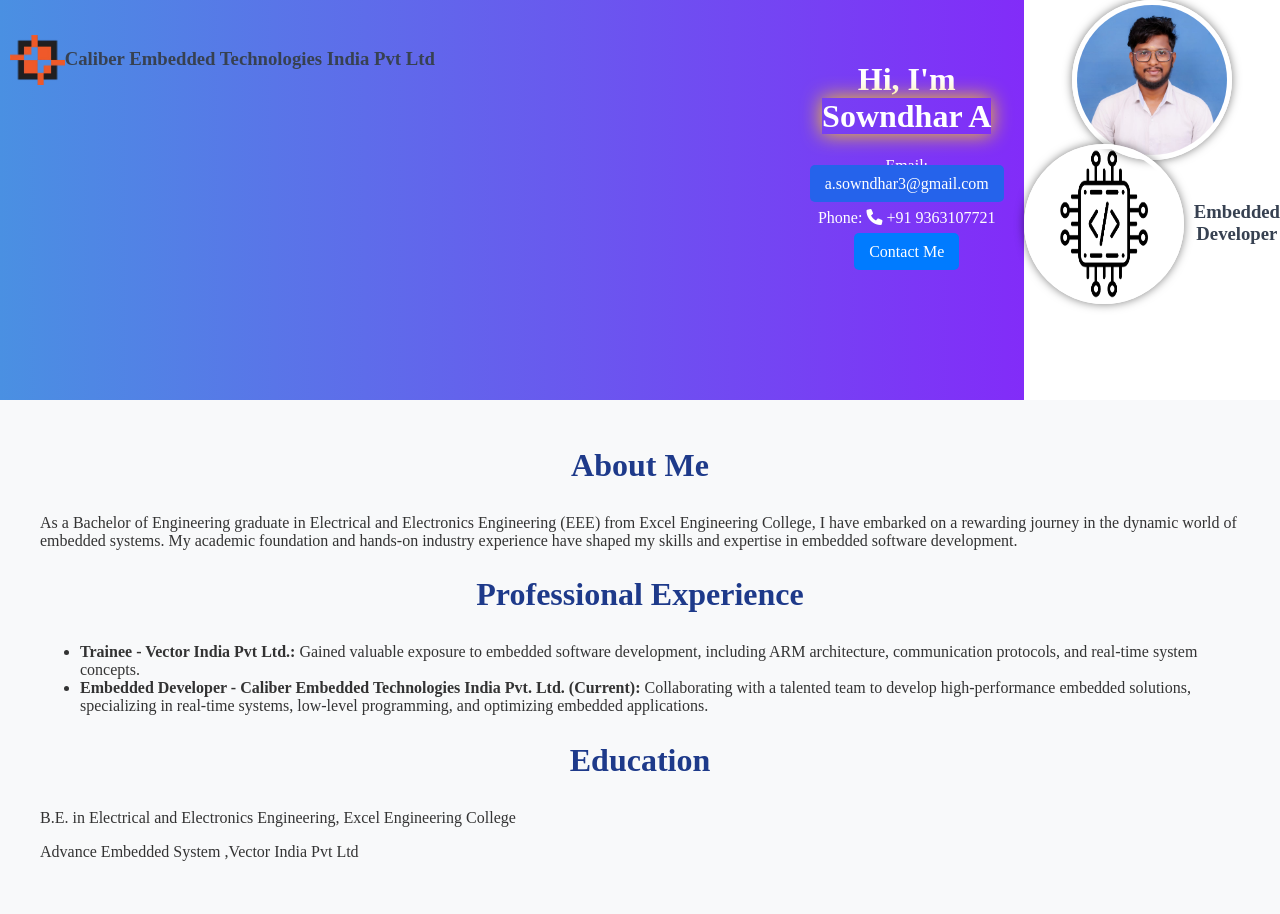
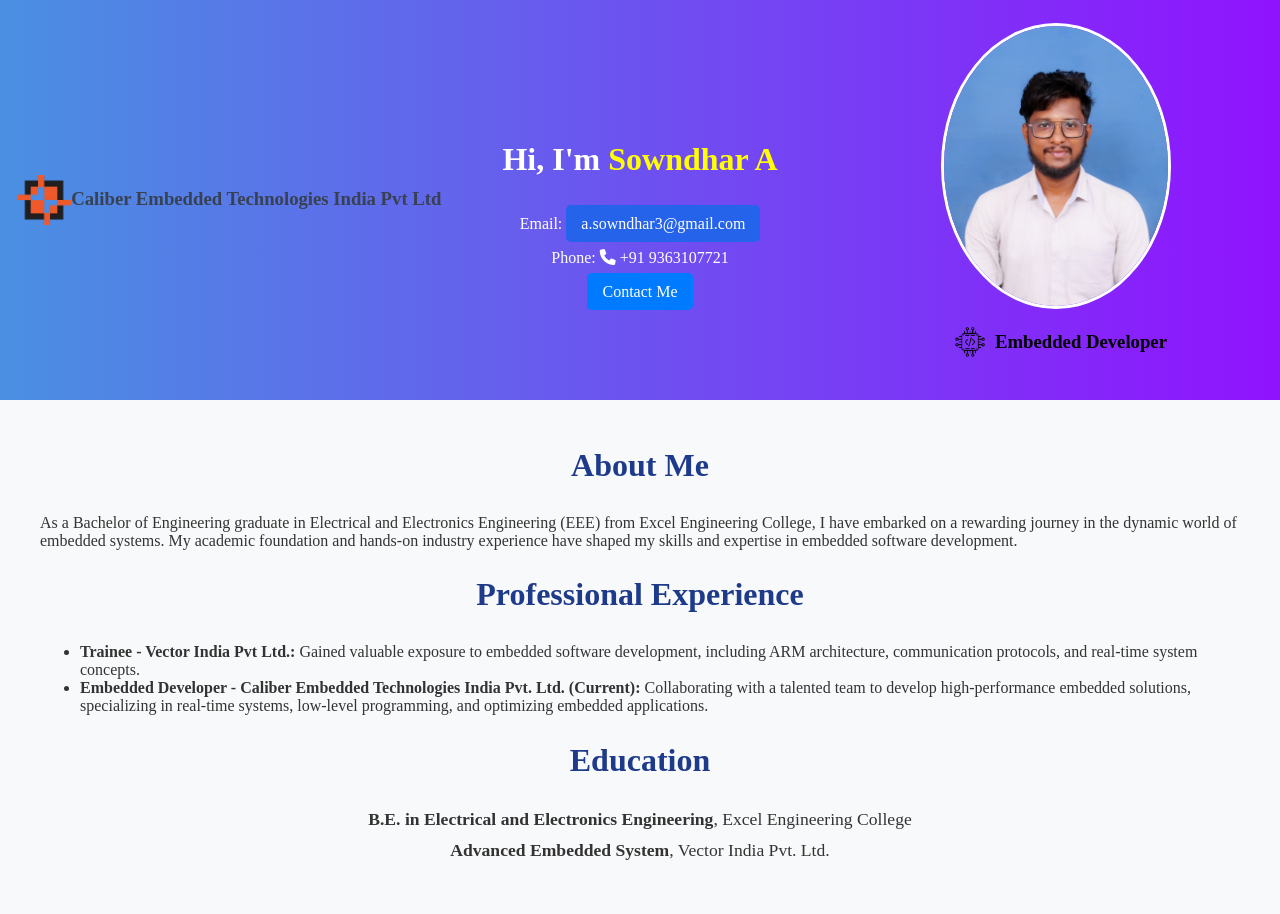
Before and after one commit to sowndhar02/Portfolio, a plain HTML site: page index.html in a window 1280 px wide. Shown: the top 914 px of the page. Drawn offline with Linux system fonts and the light colour scheme.

Commit message:
Add files via upload

```diff
--- a/index.css
+++ b/index.css
@@ -17,27 +17,52 @@ body {
   color: white; /* Text color */
 
   display: flex;
+  justify-content: space-evenly;
 
 }
 
 .logo-container {
-  width: 40%;
-  display: flex; /* Use flexbox for logos and text */
-  align-items: center; /* Center logos vertically */
-}
-
-.header-container {
-  width: 20%;
-  display: flex; /* Use flexbox for the header */
-  justify-content: space-between; /* Space between logos and navigation */
-  align-items: center; /* Center items vertically */
+  width: 35%;
+  display: flex;
+  justify-content: center;
+  align-items: center;
 
 }
 
+
+.hero-content{
+  width: 30%;
+  display: flex;
+  flex-direction: column;
+  justify-content: center;
+  align-items: center;
+
+}
+
+.highlight {
+  animation: glow 2s infinite alternate;
+  color: yellow;
+
+}
 .hero-image {
-  width: 40%;
+  width: 35%;
   height: 100%;
-  background-color: #ffffff;
+  display: flex;
+  flex-direction: column;
+  justify-content: center;
+  align-items: center;
+
+}
+
+.logo-img h3{
+  height: 30px;
+  color: black;
+  display: flex;
+  align-items: center;
+
+}
+.logo-img img{
+  width: 50px;
 }
 
 .profile-img {
@@ -48,10 +73,6 @@ body {
   object-fit: cover; /* Maintain aspect ratio */
 }
 
-.logo-container{
-  width: 100%;
-  height: 30%;
-}
 
 
 .logo {
@@ -321,3 +342,15 @@ button:hover {
 .youtube-link:hover {
   text-decoration: underline; /* Underline on hover */
 }
+.education-container {
+  text-align: center; /* Center the education details */
+}
+
+.education-description {
+  margin: 10px 0; /* Add space between the education details */
+  font-size: 1.1rem; /* Optional: Adjust the font size for better visibility */
+}
+
+.education-description strong {
+  font-weight: bold; /* Make the important text bold */
+}
--- a/index.html
+++ b/index.html
@@ -9,8 +9,8 @@
   <link href="https://cdnjs.cloudflare.com/ajax/libs/font-awesome/6.0.0-beta3/css/all.min.css" rel="stylesheet">
   <link href="https://fonts.googleapis.com/css2?family=Poppins:wght@400;600;700&display=swap" rel="stylesheet">
   <style>
-    /* Animation Keyframes */
-    @keyframes fadeIn {
+     Animation Keyframes
+     /*@keyframes fadeIn {
       from {
         opacity: 0;
         transform: translateY(20px);
@@ -53,46 +53,19 @@
       100% {
         box-shadow: 0 0 5px #facc15;
       }
-    }
-
-    /* Applying Animations */
+    } */
 
 
-    <!-- .hero-content {
-      flex: 1;
-      text-align: left;
-      padding: 20px;
-    }
 
-    .hero-image {
-      flex: 0.5;
-      text-align: center;
-    } -->
 
-    <!-- .hero-image img {
-      border-radius: 50%;
-      width: 150px;
-      height: 150px;
-      border: 5px solid #fff;
-      box-shadow: 0 0 10px rgba(0, 0, 0, 0.5);
-    } -->
 
-    .highlight {
-      animation: glow 2s infinite alternate;
-    }
 
-    h2 {
-      animation: bounce 1s infinite;
-    }
 
-    a.btn {
-      transition: transform 0.3s ease, background 0.3s ease;
-    }
 
     a.btn:hover {
       transform: scale(1.1);
       background: #1e40af;
-    }
+    } */
   </style>
 </head>
 
@@ -117,9 +90,9 @@
       </div>
       <div class="hero-image">
         <img src="./Image/profile.jpg" alt="Sowndhar A" class="profile-img">
-        <div class="logo-container">
-          <img src="./Image/embeddeds.png" alt="Embedded Logo" class="logo" style="margin-right: 10px;">
-          <h3 style="display: inline;">Embedded Developer</h3>
+        <div class="logo-img">
+
+          <h3 ><img src="./Image/embeddeds.png" alt="Embedded Logo"> Embedded Developer</h3>
         </div>
 
   </header>
@@ -147,13 +120,16 @@
           low-level programming, and optimizing embedded applications.
         </li>
       </ul>
+      <h2 class="sub-title">Education</h2>
+      <div class="education-container">
+          <p class="education-description">
+              <strong>B.E. in Electrical and Electronics Engineering</strong>, Excel Engineering College
+          </p>
+          <p class="education-description">
+              <strong>Advanced Embedded System</strong>, Vector India Pvt. Ltd.
+          </p>
+      </div>
 
-      <h2 class="sub-title">Education</h2>
-      <p class="education-description">B.E. in Electrical and Electronics Engineering, Excel Engineering College</p>
-      <p class="education-description">Advance Embedded System ,Vector India Pvt Ltd </p>
-
-    </div>
-  </section>
 
   <!-- Services Section -->
   <section id="services">
@@ -174,7 +150,7 @@
           <img src="./Image/yt.jpg" alt="Content Creation" class="service-icon"> <!-- Add your image here -->
           <h3>Content Creation</h3>
           <p>Sharing tech knowledge through engaging videos and presentations.</p>
-          <a href="https://www.youtube.com/@EmbeddedCoding-%E0%AE%A4%E0%AE%AE%E0%AE%BF%E0%AE%B2%E0%AF%8A"
+          <a href="https://www.youtube.com/channel/UCTu8aJH7YyJipjC_TRlFvew"
             target="_blank" class="youtube-link">
             <i class="fab fa-youtube"></i> Visit My YouTube Channel
           </a>
```
